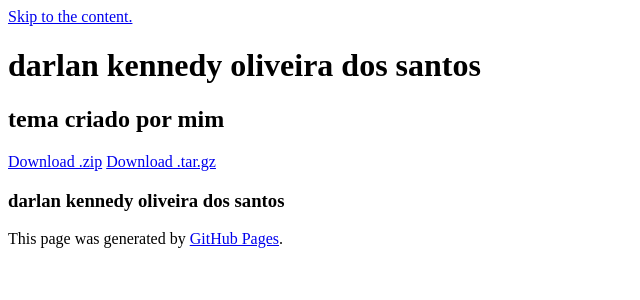
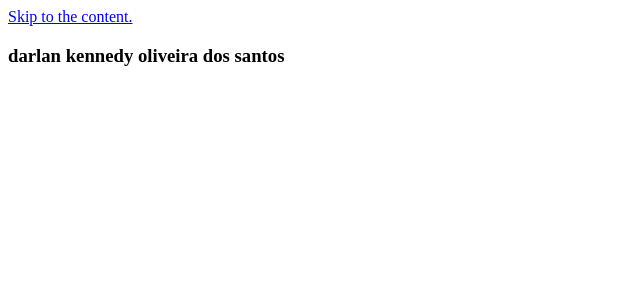
Before and after one commit to darlankennedy/darlankennedy.github.io, a Jekyll site: the page built from index.md, in a window 1280 px wide. Shown: the top 300 px of the page, without its empty margins (0-640 px from the left). Built offline with Jekyll 4.4.1, drawn with Linux system fonts in a browser that asks for light colours; our own code applies the rules of GitHub Pages for plain Markdown files.

Commit message:
atulaização

```diff
--- a/_layouts/default.html
+++ b/_layouts/default.html
@@ -26,25 +26,14 @@
     <a id="skip-to-content" href="#content">Skip to the content.</a>
 
     <header class="page-header" role="banner">
-      <h1 class="project-name">{{ page.title | default: site.title | default: site.github.repository_name }}</h1>
-      <h2 class="project-tagline">{{ page.description | default: site.description | default: site.github.project_tagline }}</h2>
-      {% if site.github.is_project_page %}
-        <a href="{{ site.github.repository_url }}" class="btn">View on GitHub</a>
-      {% endif %}
-      {% if site.show_downloads %}
-        <a href="{{ site.github.zip_url }}" class="btn">Download .zip</a>
-        <a href="{{ site.github.tar_url }}" class="btn">Download .tar.gz</a>
-      {% endif %}
+
     </header>
 
     <main id="content" class="main-content" role="main">
       {{ content }}
 
       <footer class="site-footer">
-        {% if site.github.is_project_page %}
-          <span class="site-footer-owner"><a href="{{ site.github.repository_url }}">{{ site.github.repository_name }}</a> is maintained by <a href="{{ site.github.owner_url }}">{{ site.github.owner_name }}</a>.</span>
-        {% endif %}
-        <span class="site-footer-credits">This page was generated by <a href="https://pages.github.com">GitHub Pages</a>.</span>
+
       </footer>
     </main>
   </body>
```
